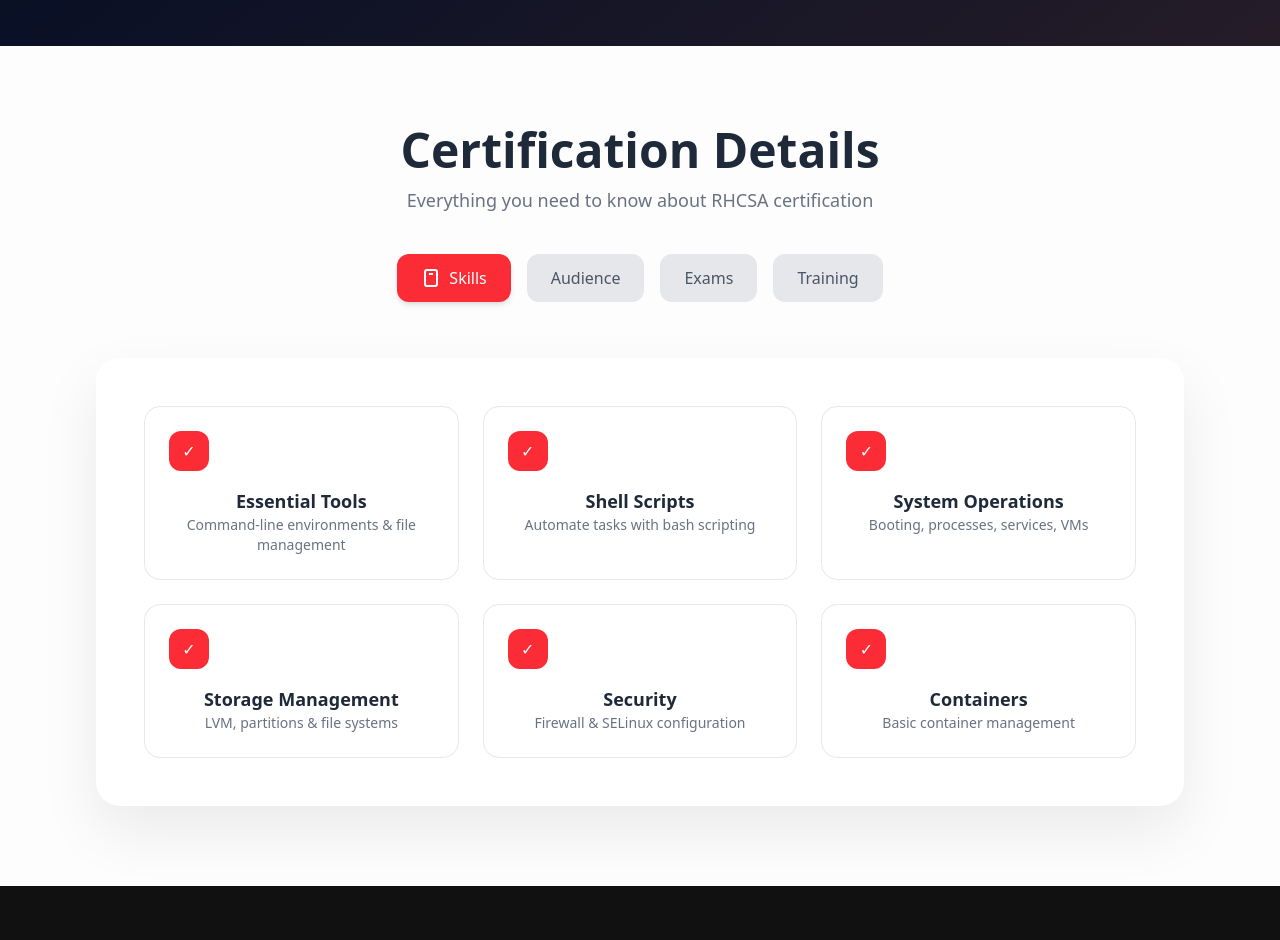
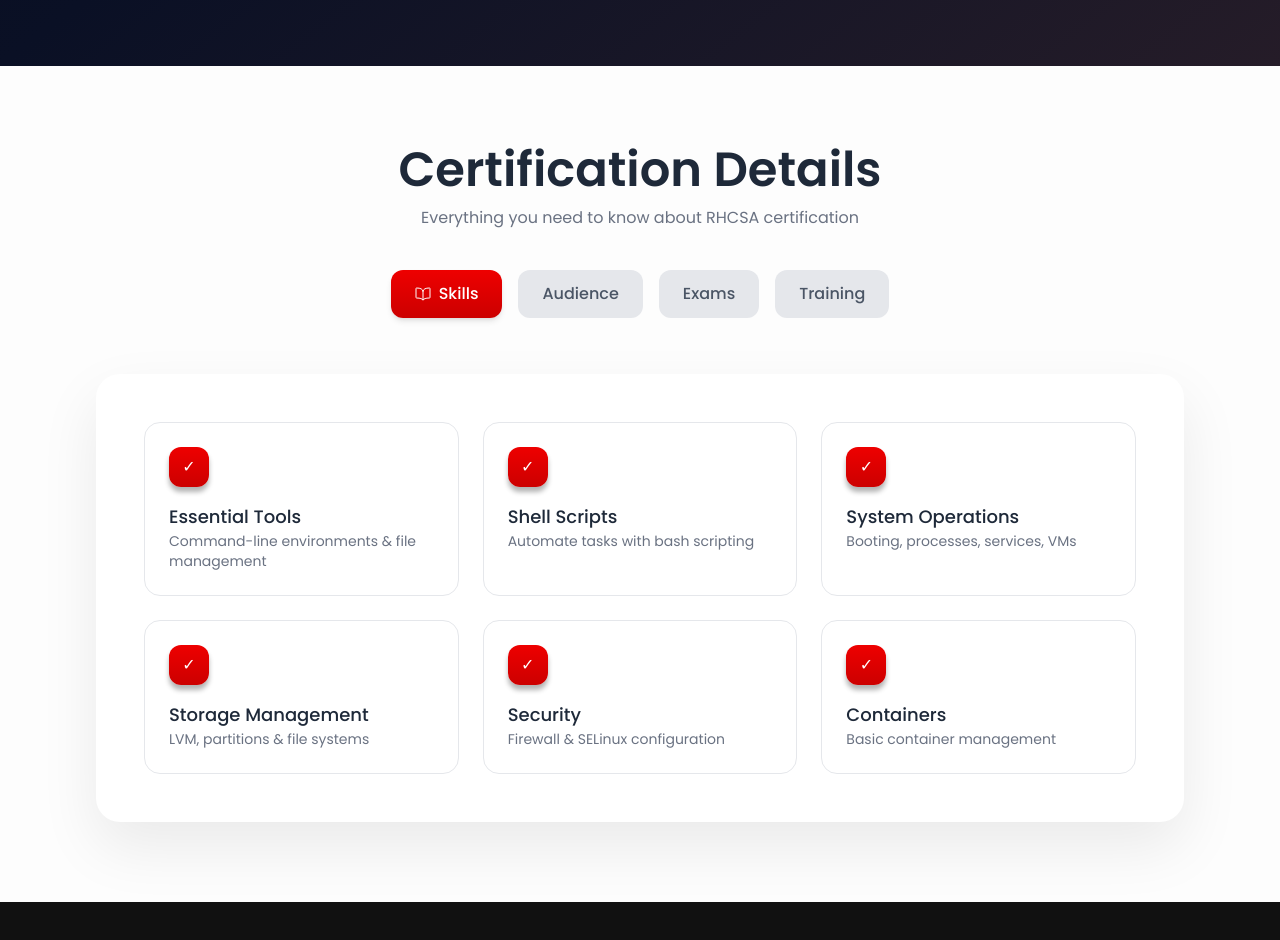
Before and after one commit to ujjwalanand678/nextjs-hawkstack-figma, a Next.js app: page / in a window 1280 px wide. Shown: the part 3800-4740 px from the top of the page. Built offline with nearby package versions, Linux system fonts and the light colour scheme.

Commit message:
CertificationDetails completed

```diff
--- a/src/app/globals.css
+++ b/src/app/globals.css
@@ -1,6 +1,8 @@
-@import url('https://fonts.googleapis.com/css2?family=Poppins:ital,wght@0,100;0,200;0,300;0,400;0,500;0,600;0,700;0,800;0,900;1,100;1,200;1,300;1,400;1,500;1,600;1,700;1,800;1,900&display=swap');
 @import "tailwindcss";
 
+:root {
+  font-family: var(--font-poppins), sans-serif;
+}
 
 @layer utilities {
 /* ////////////////////////////////////////////////////// */
--- a/src/app/layout.js
+++ b/src/app/layout.js
@@ -1,6 +1,12 @@
 import Header from "@/components/Header";
 import "./globals.css";
+import { Poppins } from "next/font/google";
 
+const poppins = Poppins({
+  subsets: ["latin"],
+  weight: ["300", "400", "500", "600", "700", "800"],
+  variable: "--font-poppins",
+});
 export const metadata = {
   title: "HawkStack",
   description: "Red Hat Consulting for Cloud, Automation & Security",
@@ -8,7 +14,7 @@
 
 export default function RootLayout({ children }) {
   return (
-    <html lang="en">
+    <html lang="en " className={poppins.variable}>
       <body>
         <Header/>
         {children}
--- a/src/components/CertificationDetails.jsx
+++ b/src/components/CertificationDetails.jsx
@@ -1,32 +1,30 @@
-import React from "react";
+import { IoBookOutline } from "react-icons/io5";
+
 
 const CertificationDetails = () => {
+const medalIconBox =
+  "w-10 h-10 bg-gradient-to-b from-[#EE0000] to-[#CC0000] text-white rounded-xl flex items-center justify-center mb-4 shadow-[0_5px_5px_0px_rgba(0,0,0,0.30)]";
+
+
   return (<><section className="w-full bg-[#fdfdfd] py-20 px-6 md:px-12 lg:px-24 text-center">
 
-  {/* Heading */}
-  <h2 className="text-4xl md:text-5xl font-extrabold text-gray-800">
+  <h2 className="text-5xl font-semibold text-gray-800">
     Certification Details
   </h2>
 
-  {/* Subtitle */}
-  <p className="text-gray-500 mt-3 mb-10 text-lg">
+  <p className="text-gray-500 mt-3 mb-10 text-md">
     Everything you need to know about RHCSA certification
   </p>
 
-  {/* Tabs */}
   <div className="flex justify-center gap-4 mb-14">
 
-    {/* Active Tab */}
+
     <button className="flex items-center gap-2 px-6 py-3 rounded-xl
-                       bg-red-500 text-white font-medium shadow-md">
-      <svg width="20" height="20" fill="none" stroke="currentColor" strokeWidth="2">
-        <rect x="4" y="2" width="12" height="16" rx="2"></rect>
-        <line x1="8" y1="6" x2="12" y2="6"></line>
-      </svg>
+                       bg-linear-to-b from-[#EE0000] to-[#CC0000] text-white font-medium shadow-md">
+  <IoBookOutline />
       Skills
     </button>
 
-    {/* Inactive Tabs */}
     <button className="flex items-center gap-2 px-6 py-3 rounded-xl
                        bg-gray-200 text-gray-600 font-medium hover:bg-gray-300">
       Audience
@@ -44,59 +42,59 @@
 
   </div>
 
-  {/* Main Skill Cards Container */}
+
   <div className="max-w-6xl mx-auto bg-white p-12 rounded-3xl shadow-[0_25px_60px_rgba(0,0,0,0.08)]">
 
-    {/* Grid */}
+
     <div className="grid grid-cols-1 md:grid-cols-3 gap-6">
 
-      {/* Card */}
+
       <div className="p-6 rounded-2xl border border-gray-200 bg-white">
-        <div className="w-10 h-10 bg-red-500 text-white rounded-xl flex items-center justify-center mb-4">
+        <div className={medalIconBox}>
           ✓
         </div>
-        <h3 className="font-semibold text-lg text-gray-800">Essential Tools</h3>
-        <p className="text-gray-500 text-sm">Command-line environments & file management</p>
+        <h3 className="font-medium text-lg text-gray-800 text-left">Essential Tools</h3>
+        <p className="text-gray-500 text-sm text-left">Command-line environments & file management</p>
       </div>
 
       <div className="p-6 rounded-2xl border border-gray-200 bg-white">
-        <div className="w-10 h-10 bg-red-500 text-white rounded-xl flex items-center justify-center mb-4">
+        <div className={medalIconBox}>
           ✓
         </div>
-        <h3 className="font-semibold text-lg text-gray-800">Shell Scripts</h3>
-        <p className="text-gray-500 text-sm">Automate tasks with bash scripting</p>
+        <h3 className="font-medium text-lg text-gray-800 text-left">Shell Scripts</h3>
+        <p className="text-gray-500 text-sm text-left">Automate tasks with bash scripting</p>
       </div>
 
       <div className="p-6 rounded-2xl border border-gray-200 bg-white">
-        <div className="w-10 h-10 bg-red-500 text-white rounded-xl flex items-center justify-center mb-4">
+        <div className={medalIconBox}>
           ✓
         </div>
-        <h3 className="font-semibold text-lg text-gray-800">System Operations</h3>
-        <p className="text-gray-500 text-sm">Booting, processes, services, VMs</p>
+        <h3 className="font-medium text-lg text-gray-800 text-left">System Operations</h3>
+        <p className="text-gray-500 text-sm text-left">Booting, processes, services, VMs</p>
       </div>
 
       <div className="p-6 rounded-2xl border border-gray-200 bg-white">
-        <div className="w-10 h-10 bg-red-500 text-white rounded-xl flex items-center justify-center mb-4">
+        <div className={medalIconBox}>
           ✓
         </div>
-        <h3 className="font-semibold text-lg text-gray-800">Storage Management</h3>
-        <p className="text-gray-500 text-sm">LVM, partitions & file systems</p>
+        <h3 className="font-medium text-lg text-gray-800 text-left">Storage Management</h3>
+        <p className="text-gray-500 text-sm text-left">LVM, partitions & file systems</p>
       </div>
 
       <div className="p-6 rounded-2xl border border-gray-200 bg-white">
-        <div className="w-10 h-10 bg-red-500 text-white rounded-xl flex items-center justify-center mb-4">
+        <div className={medalIconBox}>
           ✓
         </div>
-        <h3 className="font-semibold text-lg text-gray-800">Security</h3>
-        <p className="text-gray-500 text-sm">Firewall & SELinux configuration</p>
+        <h3 className="font-medium text-lg text-gray-800 text-left">Security</h3>
+        <p className="text-gray-500 text-sm text-left">Firewall & SELinux configuration</p>
       </div>
 
       <div className="p-6 rounded-2xl border border-gray-200 bg-white">
-        <div className="w-10 h-10 bg-red-500 text-white rounded-xl flex items-center justify-center mb-4">
+        <div className={medalIconBox}>
           ✓
         </div>
-        <h3 className="font-semibold text-lg text-gray-800">Containers</h3>
-        <p className="text-gray-500 text-sm">Basic container management</p>
+        <h3 className="font-medium text-lg text-gray-800 text-left">Containers</h3>
+        <p className="text-gray-500 text-sm text-left">Basic container management</p>
       </div>
 
     </div>
```
